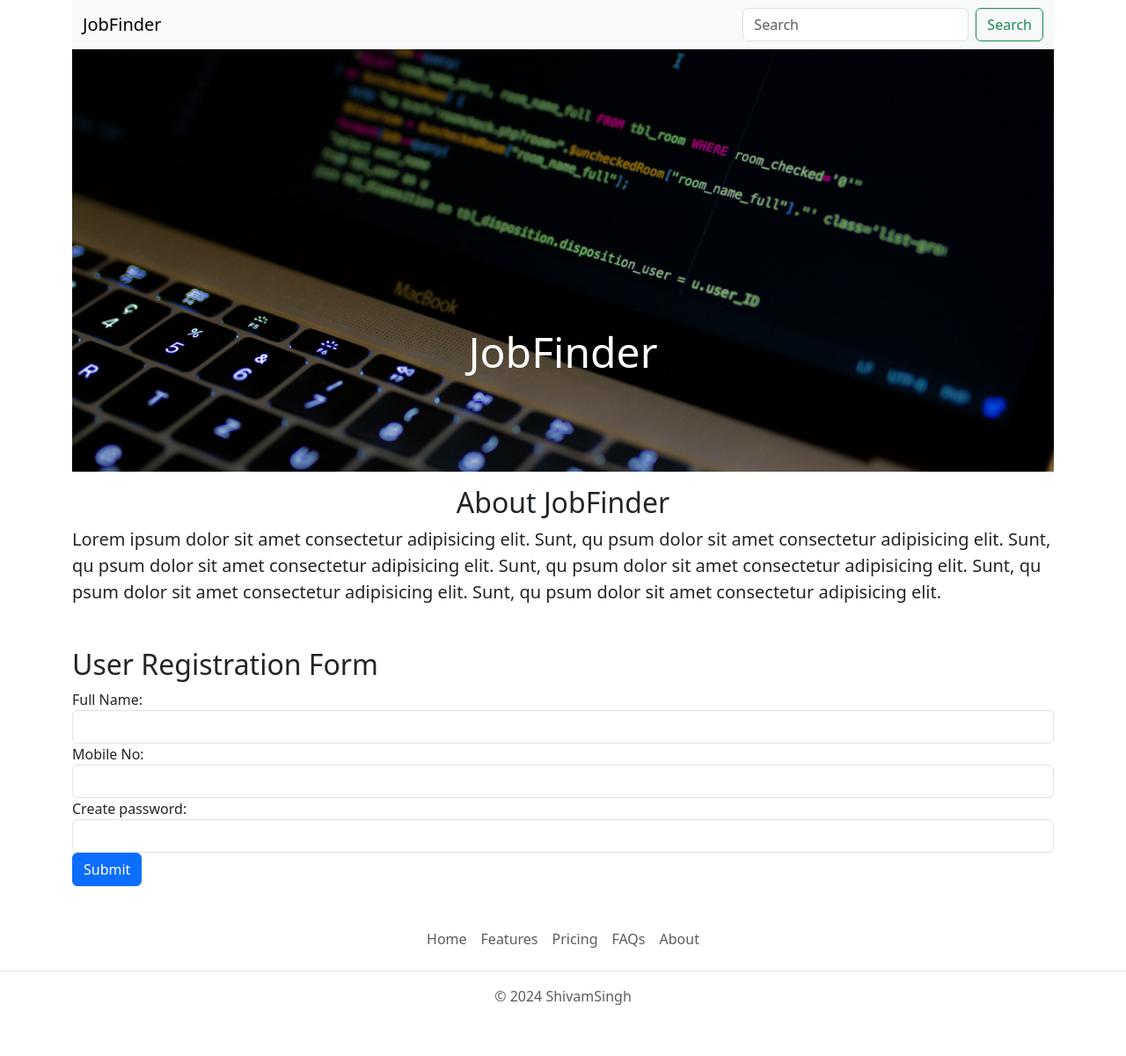
After one commit to Shivamsinghshamsher/shivam-singh-career-website, a Flask app: page /submit_registration in a window 1280 px wide. The commit adds this page. Shown: the whole page at 88% size. Run offline with Flask 3, Linux system fonts and the light colour scheme; some libraries are stand-ins or nearby versions.

Commit message:
At this stage we can get data from registration form

```diff
--- a/app.py
+++ b/app.py
@@ -1,4 +1,4 @@
-from flask import Flask, render_template, jsonify
+from flask import Flask, render_template, jsonify, request, redirect,url_for
 
 app = Flask(__name__)
 
@@ -76,5 +76,33 @@ def list_jobs():
    return jsonify(JOBS)
 
 
+# Routes for users
+@app.route("/submit_registration", methods=['POST','GET'])
+def register():
+    if request.method=='POST':
+       name = request.form['fullName']
+       mobileno=request.form['mobileNo']
+       password=request.form['password']
+       print(name,mobileno,password)
+
+       return redirect(url_for('login'))
+    else:
+       return render_template('register.html')
+
+@app.route("/login")
+def login():
+   return render_template('login.html')
+@app.route("/dashboard")
+def dashboard():
+   return render_template('dashboard.html')
+
+
+
+
+
+
+
+
+
 if __name__ == "__main__":
    app.run(host='0.0.0.0', port=3030, debug=True)
--- /dev/null
+++ b/templates/header.html
@@ -0,0 +1,109 @@
+<!DOCTYPE html>
+<html lang="en">
+<head>
+  <meta charset="UTF-8">
+  <meta http-equiv="X-UA-Compatible" content="IE=edge">
+  <meta name="viewport" content="width=device-width, initial-scale=1.0">
+  <title>Document</title>
+    <link href="https://cdn.jsdelivr.net/npm/bootstrap@5.3.3/dist/css/bootstrap.min.css" rel="stylesheet" integrity="sha384-QWTKZyjpPEjISv5WaRU9OFeRpok6YctnYmDr5pNlyT2bRjXh0JMhjY6hW+ALEwIH" crossorigin="anonymous">
+<style>
+
+    #imageSection{
+      positio: relative;
+    }
+    #imageSection h1{
+
+      position: absolute;
+      top: 50%;
+      left: 50%;
+      transform: translate(-50%, -50%);
+      color: white;
+      font-size: 3rem;
+    }
+    #topimage{
+      display: block;
+      height: 60vh;
+      width: 100vw;
+      object-fit: cover;
+    }
+    .box {
+          /* display: flex; */
+      /* flex-direction:column;
+          height: 3.5rem;
+          width: 100vh; */
+      }
+
+    /* Card */
+    .card{
+      display:flex;
+      flex-direction:inherit;
+      width: 50vw;
+      margin: 1rem 2rem;
+      padding:1rem;
+    }
+      /* Left part of the box */
+      .left-part {
+          flex: 1; /* Take up half the container's width */
+          display: flex;
+          flex-direction: column; /* Divide vertically */
+        width: 50%;
+
+      }
+
+      /* Top and Bottom parts of the left part */
+      /* .top, .bottom {
+          flex: 1;
+          display: flex;
+          justify-content: center;
+          align-items: center;
+      } */
+
+      /* Right part of the box */
+      .right-part {
+          /* flex: 1; /* Take up half the container's width */
+          /* display: flex;
+          justify-content: center;
+          align-items: center;
+        width: 40%;
+        margin-left:0.5rem; */
+      margin: auto;
+      }
+    .bottomSection{
+      /* margin-top: 1rem; */
+
+    }
+.joblist {
+  margin: 0 auto;
+  width: 55vw;
+}
+
+@media only screen and (max-width: 600px) {
+  .joblist {
+      margin: 0 auto;
+      width: 80vw;
+  }
+  .card {
+   width: 70vw;
+  }
+}
+</style>
+</head>
+<body>
+  <div class='container'>
+    <nav class="navbar bg-body-tertiary">
+      <div class="container-fluid">
+        <a class="navbar-brand">JobFinder</a>
+        <form class="d-flex" role="search">
+          <input class="form-control me-2" type="search" placeholder="Search" aria-label="Search">
+          <button class="btn btn-outline-success" type="submit">Search</button>
+        </form>
+      </div>
+    </nav>
+    <div id='imageSection'>
+    <h1>JobFinder</h1>
+    <!-- <img id='topimage' src="https://e2234b5e-98cd-4edc-8e03-8214dc47d754-00-2mgjd7t20dg6s.pike.replit.dev:3000/static/jobit.jpg" class="img-fluid" alt="Image"> -->
+    <img id='topimage' src="http://localhost:3030/static/jobit.jpg" class="img-fluid" alt="Image">
+      </div>
+
+    <h2 class='text-center mt-3 mb-2'>About JobFinder</h2>
+    <p class='lead'>Lorem ipsum dolor sit amet consectetur adipisicing elit. Sunt, qu psum dolor sit amet consectetur adipisicing elit. Sunt, qu psum dolor sit amet consectetur adipisicing elit. Sunt, qu psum dolor sit amet consectetur adipisicing elit. Sunt, qu psum dolor sit amet consectetur adipisicing elit. Sunt, qu psum dolor sit amet consectetur adipisicing elit. </p>
--- /dev/null
+++ b/templates/register.html
@@ -0,0 +1,55 @@
+{% include 'header.html' %}
+
+        <h2 class="mt-5">User Registration Form</h2>
+        <form action="/submit_registration" method="POST" enctype="multipart/form-data">
+            <div class="form-group">
+                <label for="fullName">Full Name:</label>
+                <input type="text" class="form-control" id="fullName" name="fullName" required>
+            </div>
+
+            <div class="form-group">
+                <label for="mobileNo">Mobile No:</label>
+                <input type="text" class="form-control" id="mobileNo" name="mobileNo" required>
+            </div>
+
+            <div class="form-group">
+                <label for="password">Create password:</label>
+                <input type="password" class="form-control" id="password" name="password" required>
+            </div>
+
+            <!-- <div class="form-group">
+                <label for="qualification">Qualification:</label>
+                <input type="text" class="form-control" id="qualification" name="qualification" required>
+            </div>
+
+            <div class="form-group">
+                <label for="qualificationCert">Upload Qualification Certificate:</label>
+                <input type="file" class="form-control-file" id="qualificationCert" name="qualificationCert" required>
+            </div>
+
+            <div class="form-group">
+                <label for="aadharCard">Upload Aadhar Card:</label>
+                <input type="file" class="form-control-file" id="aadharCard" name="aadharCard" required>
+            </div>
+
+            <div class="form-group">
+                <label for="photo">Upload Your Photo:</label>
+                <input type="file" class="form-control-file" id="photo" name="photo" required>
+            </div>
+
+            <div class="form-group">
+                <label for="classes">Classes You Can Teach:</label>
+                <input type="text" class="form-control" id="classes" name="classes" required>
+            </div> -->
+
+            <button type="submit" class="btn btn-primary">Submit</button>
+        </form>
+    </div>
+
+    {% include 'footer.html' %}
+    <!-- Optional: Bootstrap JavaScript dependencies -->
+    <script src="https://code.jquery.com/jquery-3.3.1.slim.min.js"></script>
+    <script src="https://cdnjs.cloudflare.com/ajax/libs/popper.js/1.14.7/umd/popper.min.js"></script>
+    <script src="https://stackpath.bootstrapcdn.com/bootstrap/4.3.1/js/bootstrap.min.js"></script>
+</body>
+</html>
```
Also changed, not shown: templates/index.html (+1 -108 lines), templates/login.html (added, +18 -0 lines).
